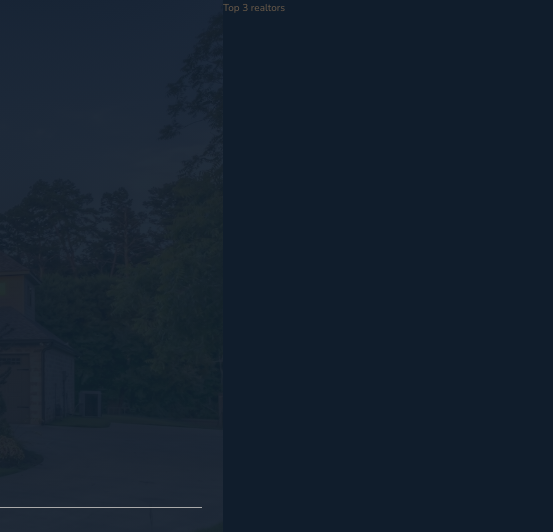
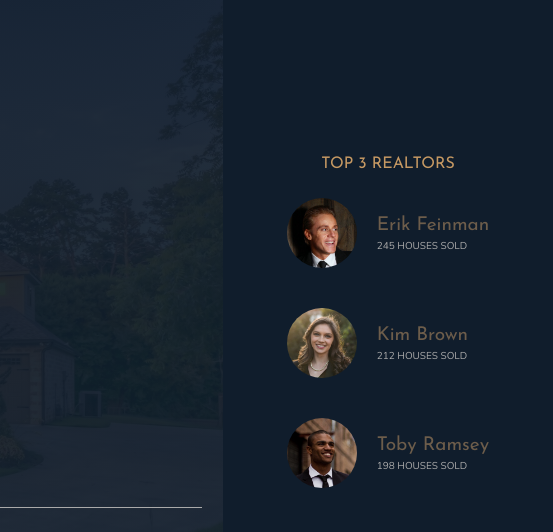
Before and after one commit to BudnikOleksii/Nexter, a website: page src/index.html in a window 1280 px wide. Shown: the top 532 px of the page, 727-1280 px from the left. Drawn offline with nearby package versions, Linux system fonts and the light colour scheme.

Commit message:
added realtors section

```diff
--- a/src/index.html
+++ b/src/index.html
@@ -33,7 +33,40 @@
             </div>
         </header>
 
-        <div class="realtors">Top 3 realtors</div>
+        <div class="realtors">
+            <h3 class="heading-3">Top 3 Realtors</h3>
+            <div class="realtors__list">
+                <img
+                    src="img/realtor-1.jpeg"
+                    alt="Realtor 1"
+                    class="realtors__img"
+                />
+                <div class="realtors__details">
+                    <h4 class="heading-4 heading-4--light">Erik Feinman</h4>
+                    <p class="realtors__sold">245 houses sold</p>
+                </div>
+
+                <img
+                    src="img/realtor-2.jpeg"
+                    alt="Realtor 2"
+                    class="realtors__img"
+                />
+                <div class="realtors__details">
+                    <h4 class="heading-4 heading-4--light">Kim Brown</h4>
+                    <p class="realtors__sold">212 houses sold</p>
+                </div>
+
+                <img
+                    src="img/realtor-3.jpeg"
+                    alt="Realtor 3"
+                    class="realtors__img"
+                />
+                <div class="realtors__details">
+                    <h4 class="heading-4 heading-4--light">Toby Ramsey</h4>
+                    <p class="realtors__sold">198 houses sold</p>
+                </div>
+            </div>
+        </div>
 
         <section class="features">
             <div class="feature">
--- a/src/sass/_realtors.scss
+++ b/src/sass/_realtors.scss
@@ -1,5 +1,31 @@
 .realtors {
     background-color: $color-secondary;
+    grid-column: col-start 7 / full-end;
+    padding: 3rem;
 
-    grid-column: col-start 7 / full-end;
+    display: grid;
+    align-content: center;
+    justify-content: center;
+    justify-items: center;
+    row-gap: 2rem;
+
+    &__list {
+        display: grid;
+        grid-template-columns: min-content max-content;
+        column-gap: 2rem;
+        row-gap: 5vh;
+        align-items: center;
+    }
+
+    &__img {
+        display: block;
+        width: 7rem;
+        border-radius: 50%;
+    }
+
+    &__sold {
+        text-transform: uppercase;
+        color: $color-grey-light-2;
+        margin-top: -3px;
+    }
 }
```
Also changed, not shown: src/css/main.min.css.
